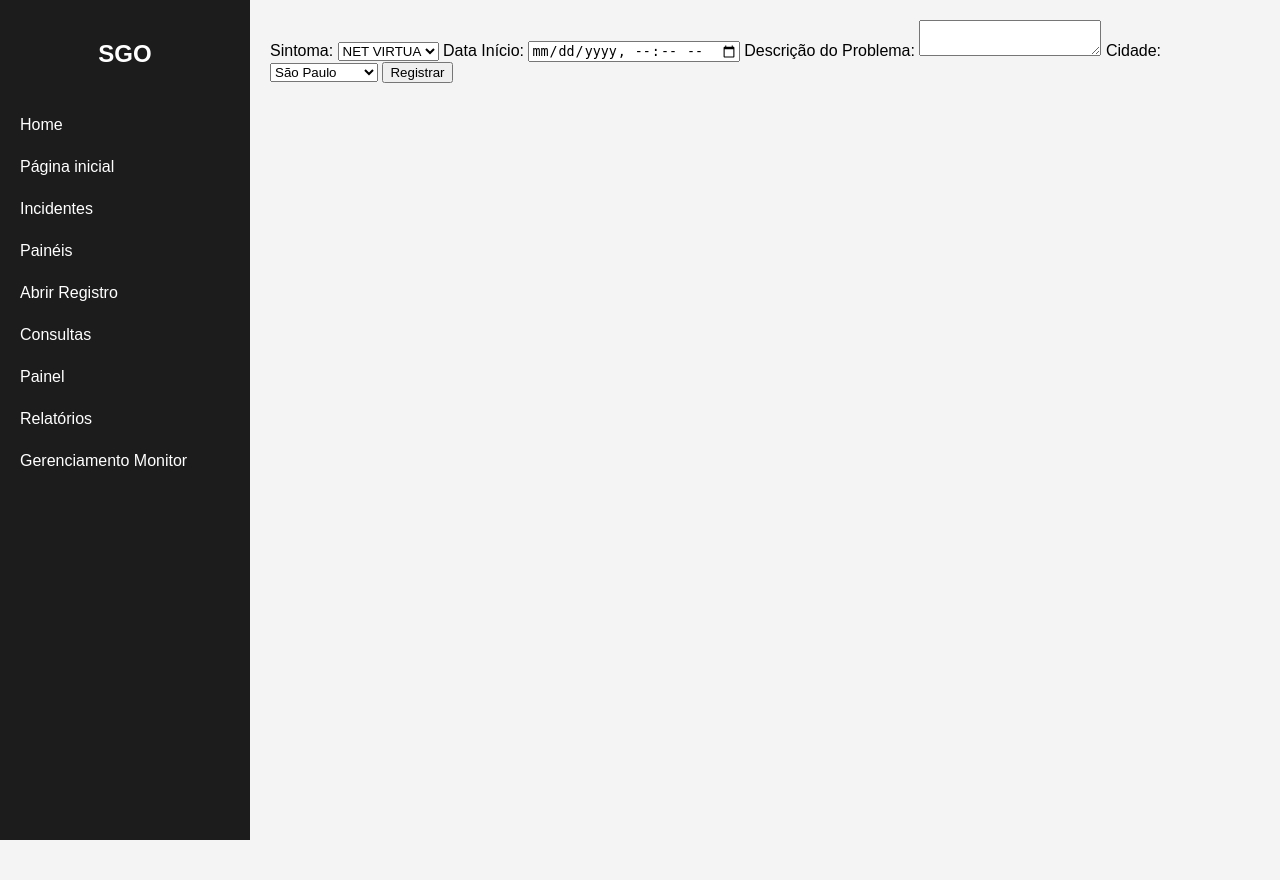
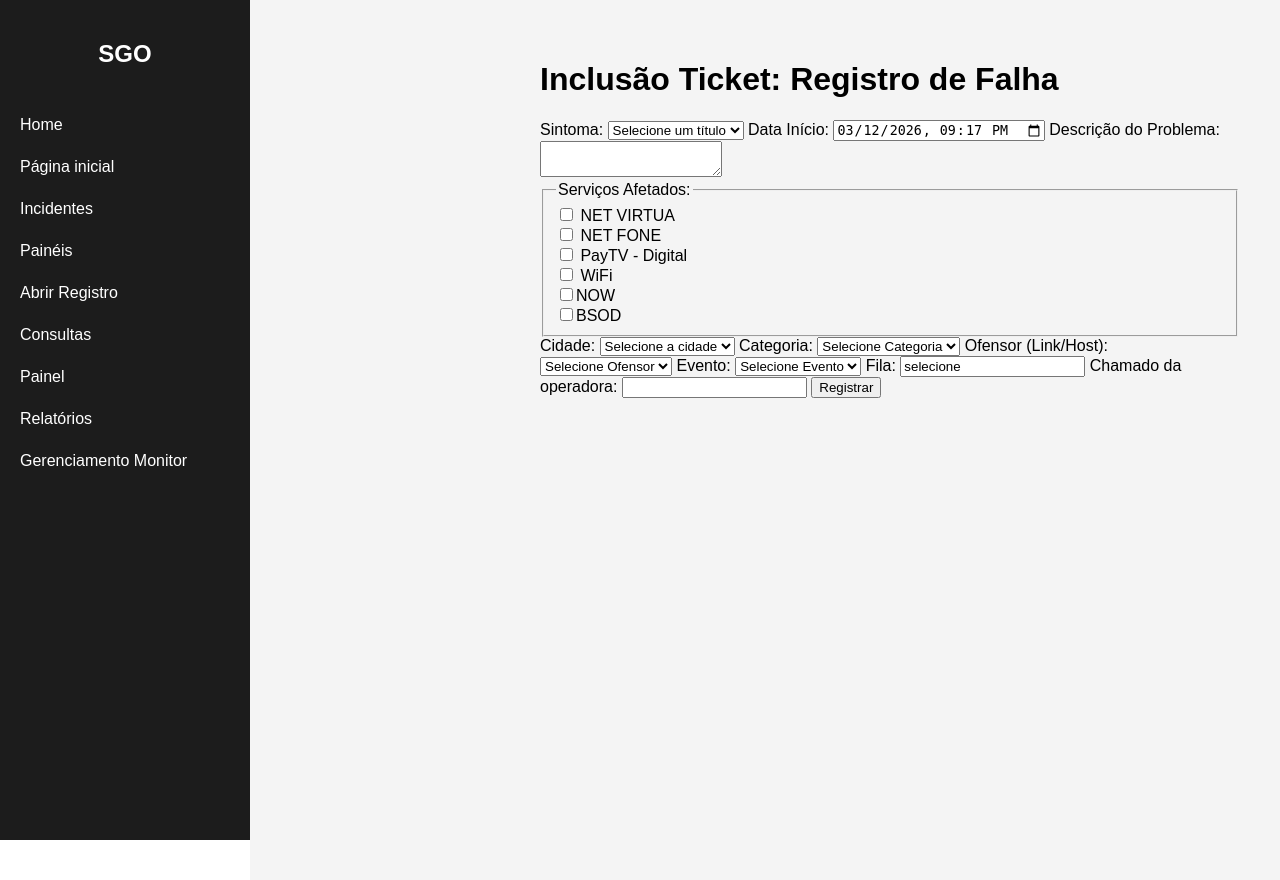
Before and after one commit to deegoo/NM2026, a Flask app: page /abrir_registro in a window 1280 px wide. Before the commit the page ends 840 px from the top, so only its background shows below. Run offline with Flask 3, Linux system fonts and the light colour scheme.

Commit message:
pg fechamento

```diff
--- a/newmonitor/routes.py
+++ b/newmonitor/routes.py
@@ -19,3 +19,7 @@ def abrir_registro():
 @app.route("/consulta_regitro_falha")
 def consulta_regitro_falha():
     return render_template("consulta_regitro_falha.html")
+
+@app.route("/fechar_registro")
+def fechar_registro():
+    return render_template("fechar_registro.html")
--- a/newmonitor/templates/abrir_registro.html
+++ b/newmonitor/templates/abrir_registro.html
@@ -1,25 +1,81 @@
 {% extends 'base.html' %}
 
 {% block body %}
+<div class="main-content">
+    <h1>Inclusão Ticket: Registro de Falha</h1>
+
     <form method="POST">
+        <!-- Sintoma -->
         <label for="sintoma">Sintoma:</label>
-    <select name="sintoma" id="sintoma">
-        <option value="net">NET VIRTUA</option>
-        <option value="fone">NET FONE</option>
+        <select name="sintoma" id="sintoma" required>
+            <option value="" selected disabled>Selecione um título</option>
+            <option value="mudo">Mudo</option>
+            <option value="queda">Queda de Link</option>
+            <option value="trafe">Queda no Tráfego</option>
         </select>
 
+        <!-- Data Início -->
         <label for="data_inicio">Data Início:</label>
-    <input type="datetime-local" name="data_inicio" id="data_inicio">
+        <input type="datetime-local" id="data_inicio" name="data_inicio" value="2026-03-12T21:17">
 
+        <!-- Descrição -->
         <label for="descricao">Descrição do Problema:</label>
-    <textarea name="descricao" id="descricao"></textarea>
+        <textarea id="descricao" name="descricao"></textarea>
 
+        <!-- Serviços Afetados -->
+        <fieldset>
+            <legend>Serviços Afetados:</legend>
+            <label><input type="checkbox" name="servico" value="net"> NET VIRTUA</label><br>
+            <label><input type="checkbox" name="servico" value="fone"> NET FONE</label><br>
+            <label><input type="checkbox" name="servico" value="paytv"> PayTV - Digital</label><br>
+            <label><input type="checkbox" name="servico" value="wifi"> WiFi</label><br>
+            <label><input type="checkbox" name="servico" value="now">NOW</label><br>
+            <label><input type="checkbox" name="servico" value="bsod">BSOD</label><br>
+            <!-- adicione os demais conforme necessário -->
+        </fieldset>
+
+        <!-- Cidade -->
         <label for="cidade">Cidade:</label>
-    <select name="cidade" id="cidade">
+        <select name="cidade" id="cidade" required>
+            <option value="" selected disabled>Selecione a cidade</option>
             <option value="sp">São Paulo</option>
             <option value="rj">Rio de Janeiro</option>
+            <option value="teresopolis">Teresópolis</option>
         </select>
+
+        <!-- Categoria -->
+        <label for="categoria">Categoria:</label>
+        <select name="categoria" id="categoria" required>
+            <option value="" selected disabled>Selecione Categoria</option>
+            <option value="falha">Links</option>
+            <option value="incidente">Infra</option>
+        </select>
+
+        <!-- Ofensor -->
+        <label for="ofensor">Ofensor (Link/Host):</label>
+        <select name="ofensor" id="ofensor" required>
+            <option value="" selected disabled>Selecione Ofensor</option>
+            <option value="link1">Link tal x tal</option>
+            <option value="host1"></option>
+        </select>
+
+        <!-- Evento -->
+        <label for="evento">Evento:</label>
+        <select name="evento" id="evento" required>
+            <option value="" selected disabled>Selecione Evento</option>
+            <option value="queda">Degradação</option>
+            <option value="manutencao">Inerrupção</option>
+        </select>
+
+        <!-- Fila -->
+        <label for="fila">Fila:</label>
+        <input type="text" id="fila" name="fila" value="selecione" readonly>
+
+        <!-- Chamado da operadora -->
+        <label for="chamado">Chamado da operadora:</label>
+        <input type="text" id="chamado" name="chamado">
 
         <button type="submit">Registrar</button>
     </form>
+</div>
 {% endblock %}
```
Also changed, not shown: newmonitor/templates/consulta_regitro_falha.html (+0 -10 lines), newmonitor/templates/fechar_registro.html (added, +53 -0 lines). Lines whose indentation alone changed are shown as unchanged.
